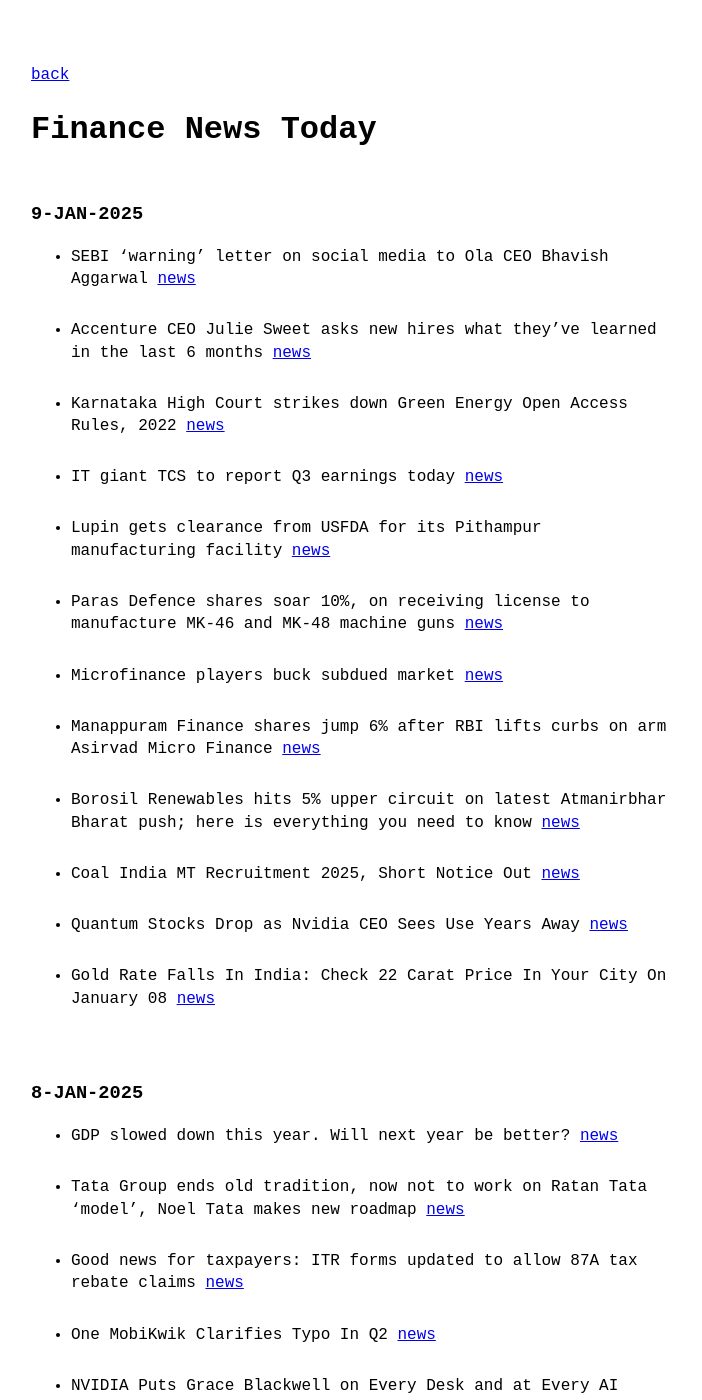
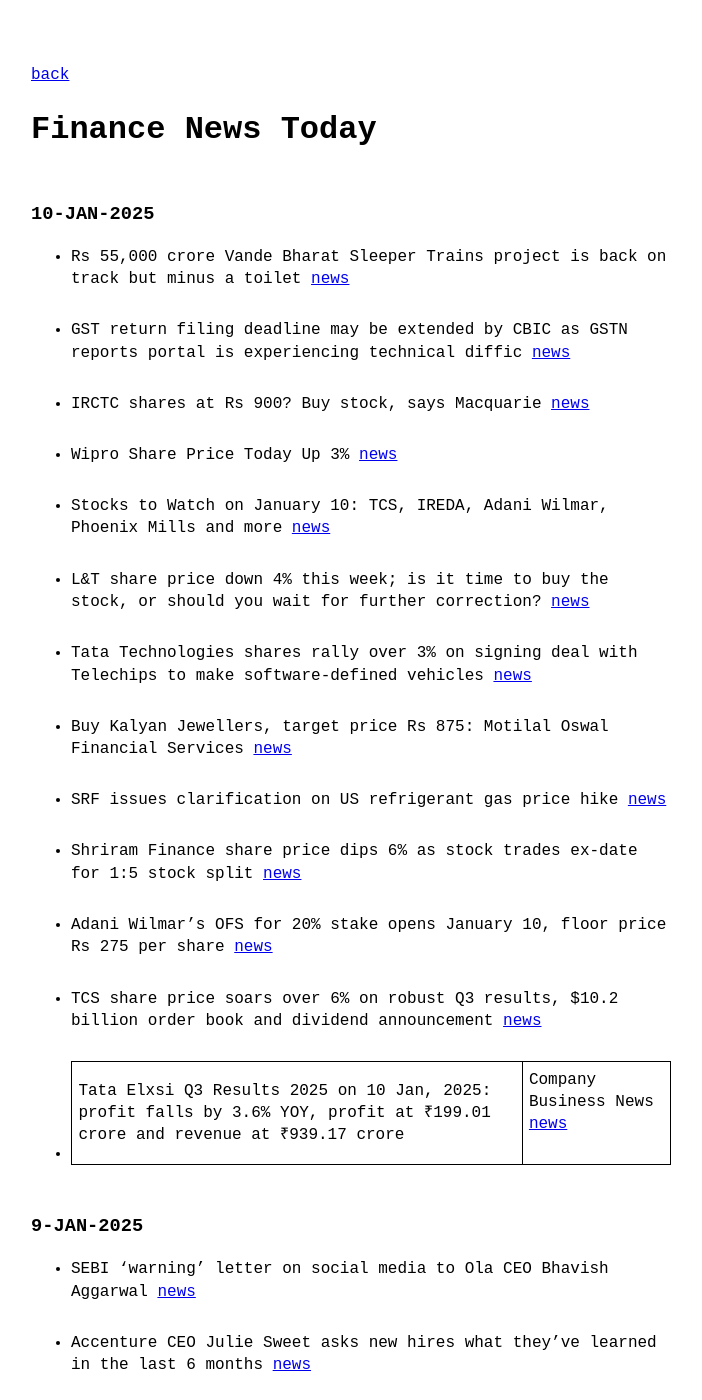
Before and after one commit to VallarasuS/Vallarasu.in, a Jekyll site: the page built from docs/finance.md, in a window 1280 px wide and 1400 px high. Shown: the whole window, without its empty margins (289-991 px from the left). Built offline with Jekyll 4.4.1, drawn with Linux system fonts in a browser that asks for light colours.

Commit message:
Update finance.md

```diff
--- a/docs/finance.md
+++ b/docs/finance.md
@@ -2,6 +2,22 @@
 layout: page
 title: Finance News Today
 ---
+
+### 10-JAN-2025
+
+- Rs 55,000 crore Vande Bharat Sleeper Trains project is back on track but minus a toilet [news](https://m.economictimes.com/industry/transportation/railways/rs-55000-crore-vande-bharat-sleeper-trains-project-is-back-on-track-but-minus-a-toilet/articleshow/117082702.cms) <br/><br/>
+- GST return filing deadline may be extended by CBIC as GSTN reports portal is experiencing technical diffic [news](https://m.economictimes.com/wealth/tax/gst-return-filing-deadline-may-be-extended-by-cbic-as-gstn-reports-portal-is-experiencing-technical-difficulties/articleshow/117107747.cms) <br/><br/>
+- IRCTC shares at Rs 900? Buy stock, says Macquarie [news](https://www.businesstoday.in/markets/stocks/story/irctc-shares-at-rs-900-buy-stock-says-macquarie-460244-2025-01-10) <br/><br/>
+- Wipro Share Price Today Up 3% [news](https://www.equitymaster.com/indian-share-markets/Wipro-Gains-3-BSE-IT-Index-Up-22/4370/?utm_source=indian-share-markets&utm_medium=website&utm_campaign=content&utm_content=article) <br/><br/>
+- Stocks to Watch on January 10: TCS, IREDA, Adani Wilmar, Phoenix Mills and more [news](https://www.cnbctv18.com/photos/market/stocks/stocks-to-watch-on-january-10-tcs-ireda-adani-wilmar-phoenix-mills-and-more-19537626.htm) <br/><br/>
+- L&T share price down 4% this week; is it time to buy the stock, or should you wait for further correction? [news](https://www.livemint.com/market/stock-market-news/lt-share-price-down-4-this-week-is-it-time-to-buy-the-stock-or-should-you-wait-for-further-correction-11736409459597.html) <br/><br/>
+- Tata Technologies shares rally over 3% on signing deal with Telechips to make software-defined vehicles [news](https://m.economictimes.com/markets/stocks/news/tata-technologies-shares-rally-over-3-on-signing-deal-with-telechips-to-make-software-defined-vehicles/articleshow/117049166.cms) <br/><br/>
+- Buy Kalyan Jewellers, target price Rs 875: Motilal Oswal Financial Services [news](https://m.economictimes.com/markets/stocks/recos/buy-kalyan-jewellers-target-price-rs-875-motilal-oswal-financial-services/articleshow/117041490.cms) <br/><br/>
+- SRF issues clarification on US refrigerant gas price hike [news](https://www.cnbctv18.com/market/stocks/srf-share-price-issues-clarification-on-us-refrigerant-gas-price-hike-19537644.htm) <br/><br/>
+- Shriram Finance share price dips 6% as stock trades ex-date for 1:5 stock split [news](https://www.livemint.com/market/stock-market-news/shriram-finance-share-price-dips-6-as-stock-trades-ex-date-for-1-5-stock-split-11736488122438.html) <br/><br/>
+- Adani Wilmar's OFS for 20% stake opens January 10, floor price Rs 275 per share [news](https://www.moneycontrol.com/news/business/markets/adani-wilmar-s-ofs-for-20-stake-opens-january-10-floor-price-rs-275-per-share-12906663.html) <br/><br/>
+- TCS share price soars over 6% on robust Q3 results, $10.2 billion order book and dividend announcement [news](https://upstox.com/news/market-news/stocks/tcs-share-price-soars-over-4-on-robust-q3-results-10-2-billion-order-book-and-dividend-announcement/article-139803/) <br/><br/>
+- Tata Elxsi Q3 Results 2025 on 10 Jan, 2025: profit falls by 3.6% YOY, profit at ₹199.01 crore and revenue at ₹939.17 crore | Company Business News [news](https://www.livemint.com/companies/company-results/tata-elxsi-q3-results-2025-on-10-jan-2025-profit-falls-by-3-6-yoy-profit-at-199-01-crore-and-revenue-at-939-17-crore-11736488766881.html) <br/><br/>
 
 ### 9-JAN-2025
 
```
